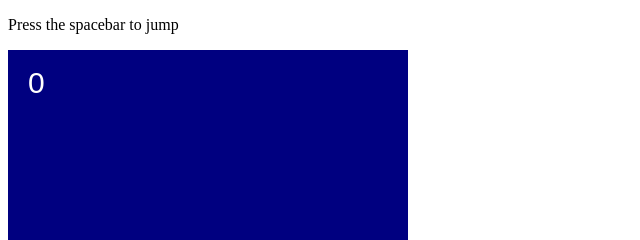
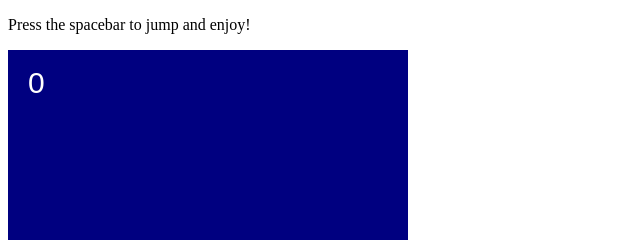
Before and after one commit to kbradley03/flappybox, a plain HTML site: page index.html in a window 1280 px wide. Shown: the top 240 px of the page, 0-640 px from the left. Drawn offline with Linux system fonts and the light colour scheme.

Commit message:
message update

```diff
--- a/index.html
+++ b/index.html
@@ -14,7 +14,7 @@
 
   <body>
 
-    <p>Press the spacebar to jump</p>
+    <p>Press the spacebar to jump and enjoy!</p>
 
 
     <div id="gameDiv"></div>
```
